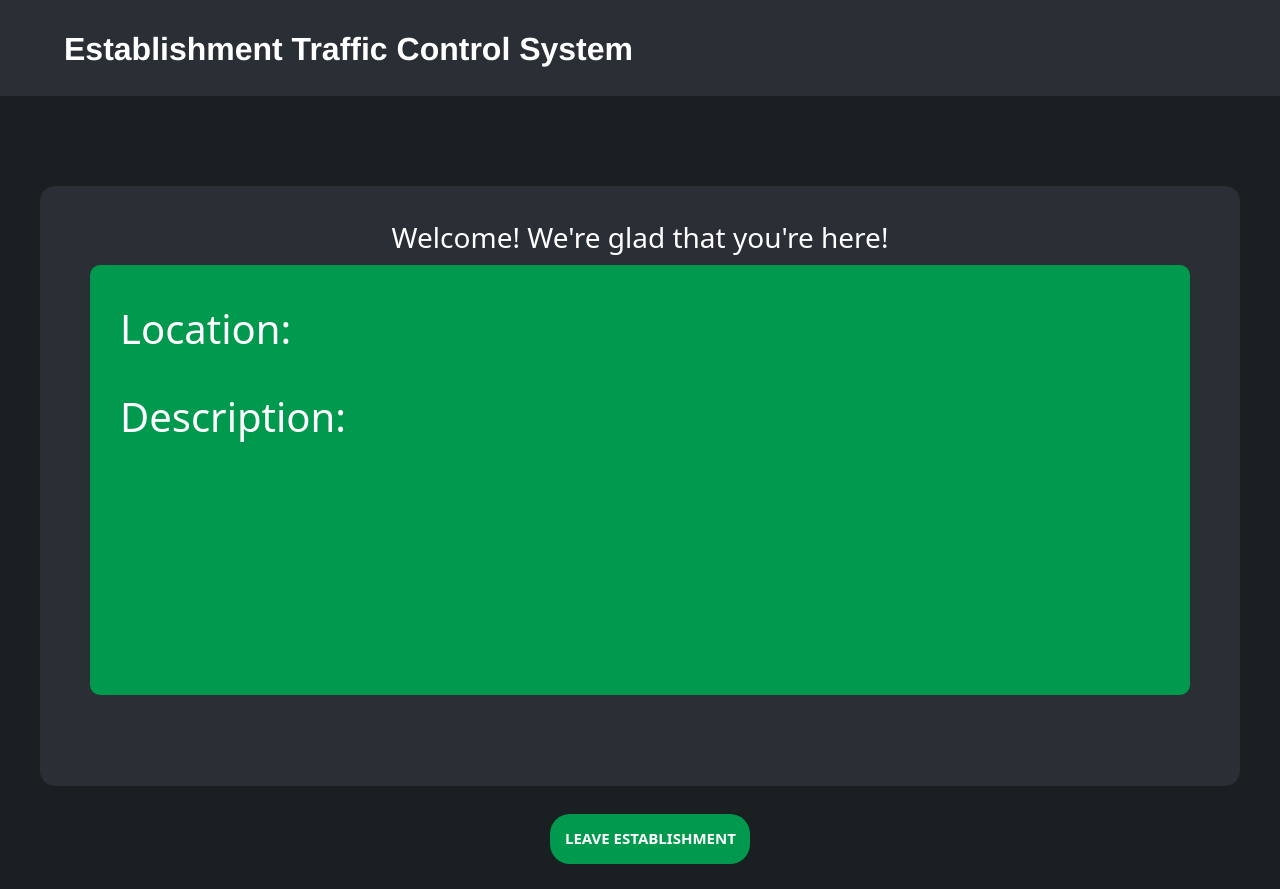
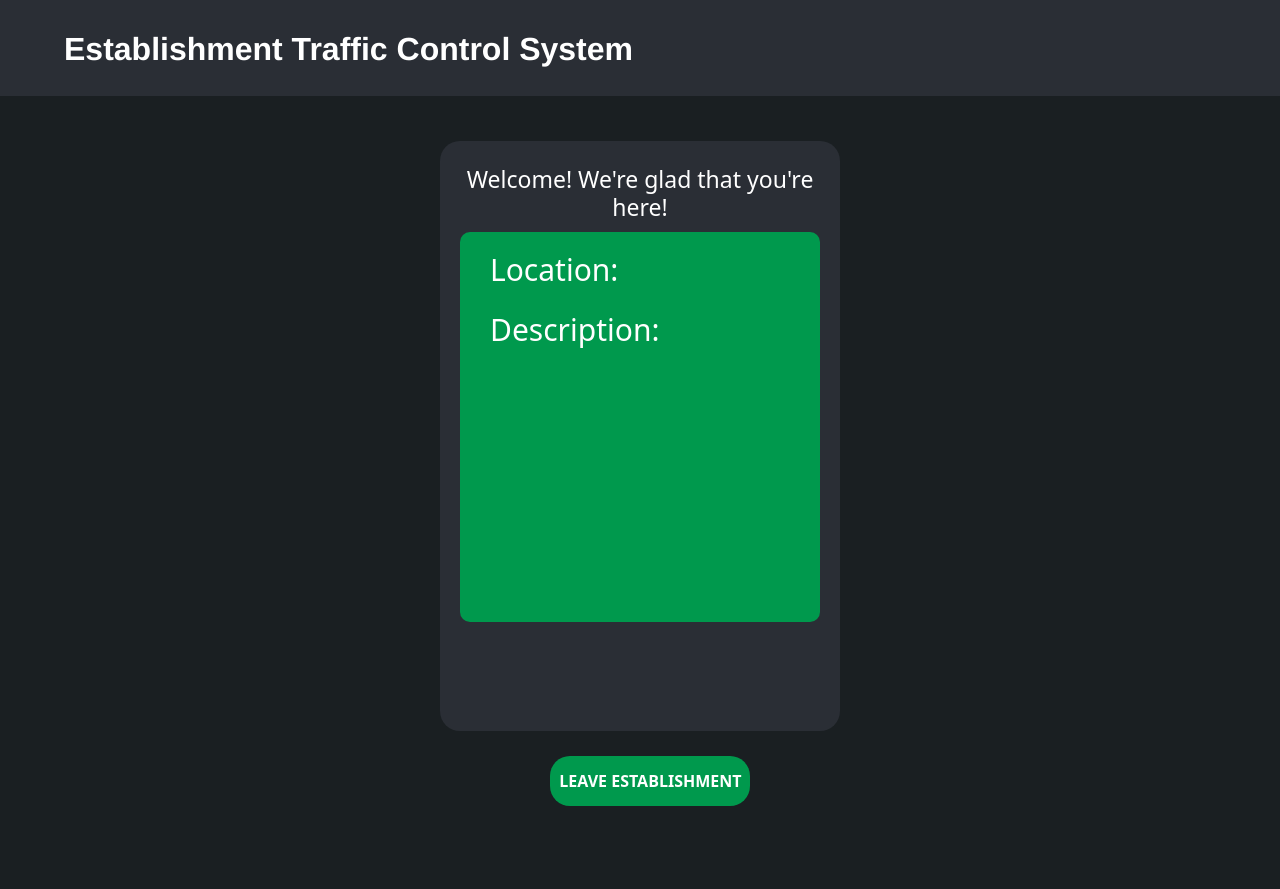
Before and after one commit to John-teology/Group5, a CodeIgniter app: the page made by application/views/report/entered.php in a window 1280 px wide. After the commit the page ends 806 px from the top, so only its background shows below. Run offline with CodeIgniter, Linux system fonts and the light colour scheme; data that the repository does not hold is empty.

Commit message:
ui entered

```diff
--- a/application/views/report/entered.php
+++ b/application/views/report/entered.php
@@ -22,6 +22,9 @@
             }
             h2:hover{
                 color:#4db882;
+            }
+            h3{
+                font-size: 23px;
             }
 
         </style>
--- a/assets/css/report/entered.css
+++ b/assets/css/report/entered.css
@@ -29,12 +29,12 @@ html,body {
 
 
 .containerf{
-    width: 1200px;
+    width: 400px;
     background-color: #2a2e35;
-    border-radius: 15px;
-    margin: 40px auto;
-    padding: 20px;
-    height: 600px;
+    border-radius: 20px;
+    margin: -45px auto;
+    padding: 10px;
+    height: 590px;
 
 }
 
@@ -43,16 +43,16 @@ html,body {
 }
 
 .container1{
-    width: 1100px;
+    width: 360px;
     background-color: #00994d;
     border-radius: 10px;
     margin: 10px auto;
-    height: 430px;
+    height: 390px;
 }
 
 .arr {
 	white-space: pre-line;
-	margin: 5px 0 0 0;
+	margin: 0px 0 0 0;
 }
 
 .flexi1 {
@@ -60,20 +60,25 @@ html,body {
 }
 
 .arr1{
-    margin: 55px 0 0 5px;
+    margin: 60px 0 0 -60%;
 }
 
 .arr3{
     margin: 10px 0 0 30px;
+    text-align: left;
+    font-size: 20px;
+    font-style: italic;
 }
 
 .arr2{
     margin: 15px 0 0 0;
     text-align: center;
+    color: black;
 }
 
 .name, .location, .description{
-    margin: 40px 0 0 30px;
+    margin: 20px 0 0 30px;
+    font-size: 30px;
 }
 
 button {
@@ -98,11 +103,8 @@ button a {
 .name, .location, .description, .arr1, .arr2, .arr3{
     color: white;
 }
-
 .buto1{
-    margin: -15px 0 25px 43%;
-    font-size: 15px;
-
+    margin: 70px 0 20px 43%;
 }
 
 .location1{
```
